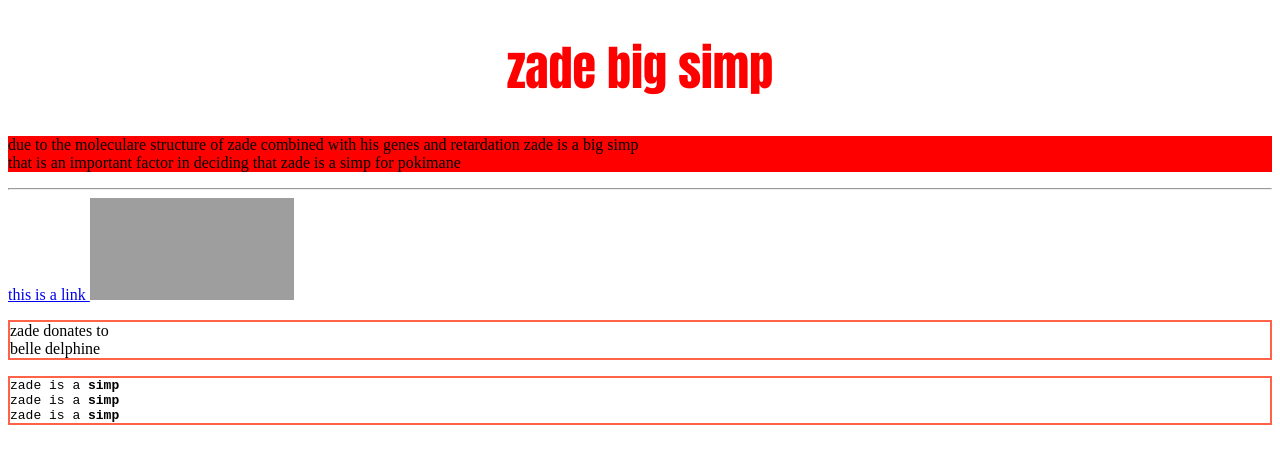
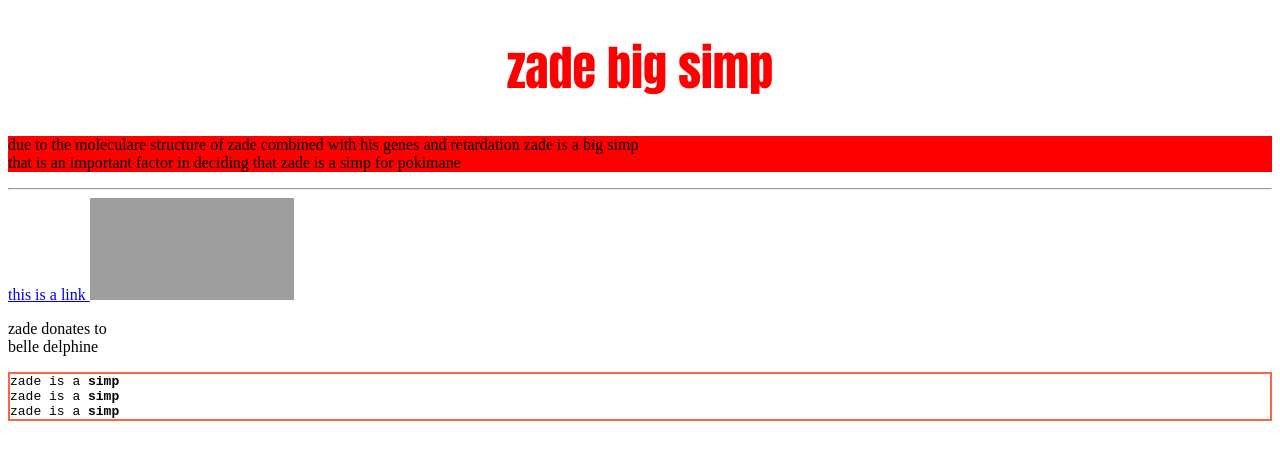
Before and after one commit to ugly-apple/ugly-apple.github.io, a plain HTML site: page b.html in a window 1280 px wide. Drawn offline with Linux system fonts and the light colour scheme; grey boxes are pictures that could not be loaded.

Commit message:
Update b.html

```diff
--- a/b.html
+++ b/b.html
@@ -16,7 +16,7 @@ font-family:impact;
 
 <img src="https://vignette.wikia.nocookie.net/turtledove/images/e/ec/Communist_Flag.jpg" alt="https://vignette.wikia.nocookie.net/turtledove/images/e/ec/Communist_Flag.jpg" width="204" height="102" >
 </body>
-<p style="border:2px solid tomato;"> zade donates to <br> belle delphine </p>
+<p> zade donates to <br> belle delphine </p>
 
 <pre style="border:2px solid Tomato;">
 zade is a <b>simp</b>
```
